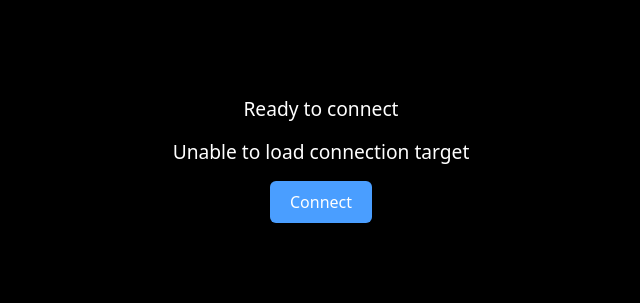
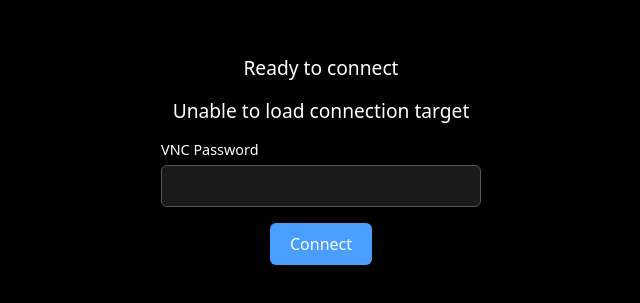
Before and after one commit to andrewtheguy/mywebdesk, a React (Vite) app: page / in a window 1280 px wide. Shown: the part 241-544 px from the top of the page, without its empty margins (319-959 px from the left). Built offline with nearby package versions, Linux system fonts and the light colour scheme; no server answers.

Commit message:
fix: implement VNC password handling and update connection logic for improved security

```diff
--- a/src/App.css
+++ b/src/App.css
@@ -49,6 +49,33 @@
 
 .status p {
 	margin: 0 0 16px;
+}
+
+.connect-password-label {
+	display: block;
+	margin: 0 auto 6px;
+	width: min(320px, 80vw);
+	text-align: left;
+	font-size: 0.9rem;
+}
+
+.connect-password-input {
+	display: block;
+	box-sizing: border-box;
+	width: min(320px, 80vw);
+	margin: 0 auto 16px;
+	padding: 10px;
+	border: 1px solid #555;
+	border-radius: 6px;
+	background: #1a1a1a;
+	color: #fff;
+	font-size: 0.95rem;
+	font-family: system-ui, sans-serif;
+}
+
+.connect-password-input:focus {
+	outline: none;
+	border-color: #4a9eff;
 }
 
 /* Buttons */
--- a/src/App.tsx
+++ b/src/App.tsx
@@ -46,6 +46,7 @@ export default function App() {
 	const [fabDragging, setFabDragging] = useState(false);
 	const [connectionTarget, setConnectionTarget] = useState<ConnectionTarget | null>(null);
 	const [connectionTargetError, setConnectionTargetError] = useState<string | null>(null);
+	const [connectionPassword, setConnectionPassword] = useState("");
 	const hiddenInputRef = useRef<HTMLInputElement>(null);
 	const clipboardInputRef = useRef<HTMLTextAreaElement>(null);
 	const fabDragStateRef = useRef<FabDragState | null>(null);
@@ -256,13 +257,22 @@ export default function App() {
 
 	const handleDisconnect = useCallback(() => {
 		disconnect();
+		setConnectionPassword("");
 		setToolbarOpen(false);
 	}, [disconnect]);
 
 	const handleConnect = useCallback(() => {
 		disconnect();
-		connect();
-	}, [disconnect, connect]);
+		connect({ password: connectionPassword });
+	}, [disconnect, connect, connectionPassword]);
+
+	const handleConnectSubmit = useCallback(
+		(e: React.FormEvent<HTMLFormElement>) => {
+			e.preventDefault();
+			handleConnect();
+		},
+		[handleConnect],
+	);
 
 	useEffect(() => {
 		const keepFabInViewport = () => {
@@ -369,9 +379,22 @@ export default function App() {
 									: connectionTargetError || "Target: loading..."}
 							</p>
 							{state === "error" && error && <p>Error: {error}</p>}
-							<button type="button" onClick={handleConnect} className="btn">
-								Connect
-							</button>
+							<form onSubmit={handleConnectSubmit}>
+								<label htmlFor="connect-password" className="connect-password-label">
+									VNC Password
+								</label>
+								<input
+									id="connect-password"
+									type="password"
+									className="connect-password-input"
+									value={connectionPassword}
+									onChange={(e) => setConnectionPassword(e.target.value)}
+									autoComplete="current-password"
+								/>
+								<button type="submit" className="btn">
+									Connect
+								</button>
+							</form>
 						</div>
 					)}
 				</div>
--- a/src/useGuacamole.ts
+++ b/src/useGuacamole.ts
@@ -4,8 +4,11 @@ import { useCallback, useEffect, useRef, useState } from "react";
 interface Config {
 	vncHost: string;
 	vncPort: string;
-	vncPassword: string;
 	maxHeight: number;
+}
+
+interface ConnectOptions {
+	password?: string;
 }
 
 export type ConnectionState =
@@ -86,7 +89,7 @@ export function useGuacamole(containerRef: React.RefObject<HTMLDivElement | null
 	const [clipboardText, setClipboardText] = useState("");
 	const resizeTimer = useRef<ReturnType<typeof setTimeout> | null>(null);
 
-	const connect = useCallback(async () => {
+	const connect = useCallback(async (options?: ConnectOptions) => {
 		const container = containerRef.current;
 		if (!container) return;
 		const connectionId = connectionIdRef.current + 1;
@@ -1197,7 +1200,7 @@ export function useGuacamole(containerRef: React.RefObject<HTMLDivElement | null
 		params.set("TYPE", "vnc");
 		params.set("HOSTNAME", config.vncHost);
 		params.set("PORT", config.vncPort);
-		if (config.vncPassword) params.set("PASSWORD", config.vncPassword);
+		if (options?.password) params.set("PASSWORD", options.password);
 
 		client.connect(params.toString());
 		handleInitialResize();
```
Also changed, not shown: 1 other file (tests, documents, lock files or other folders).
